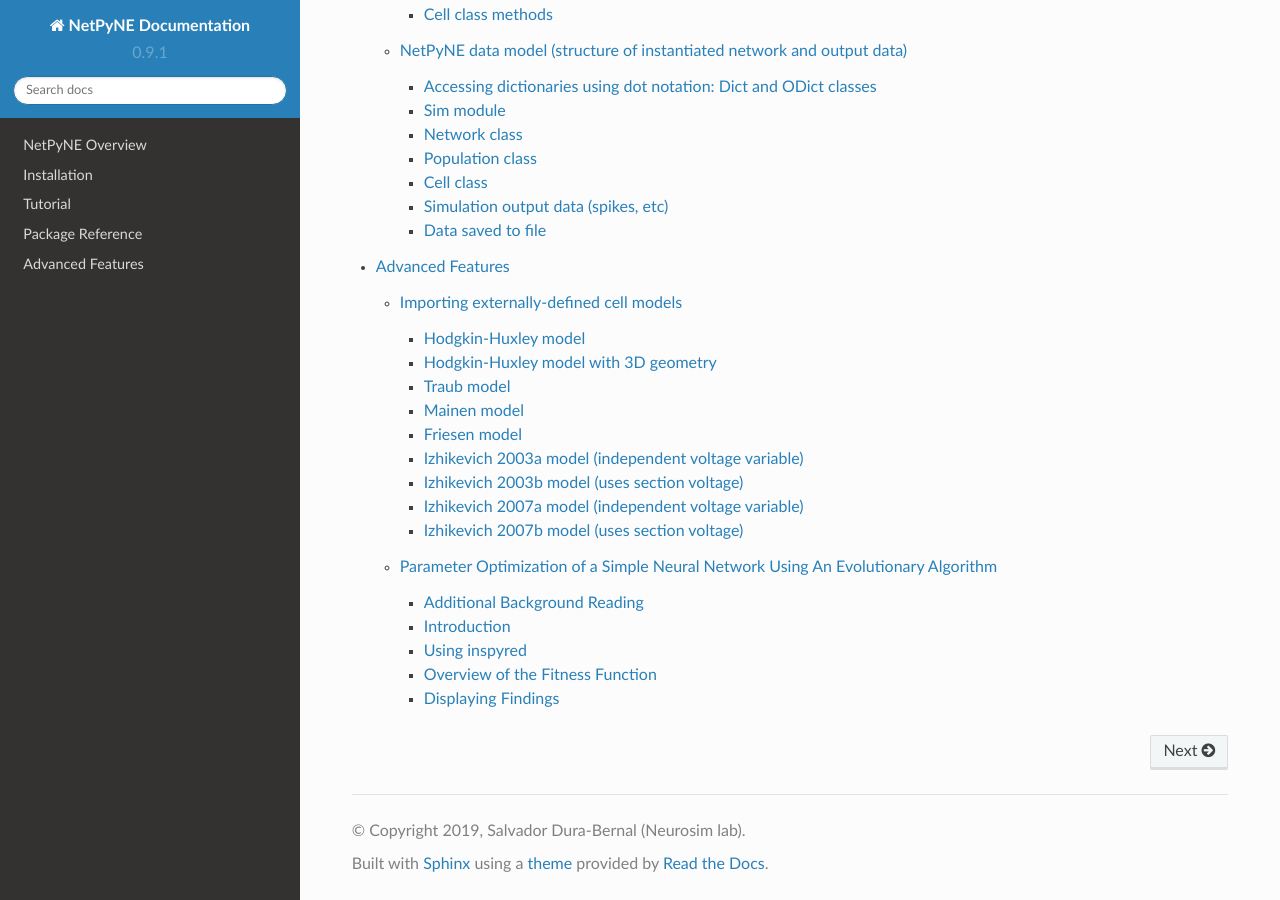
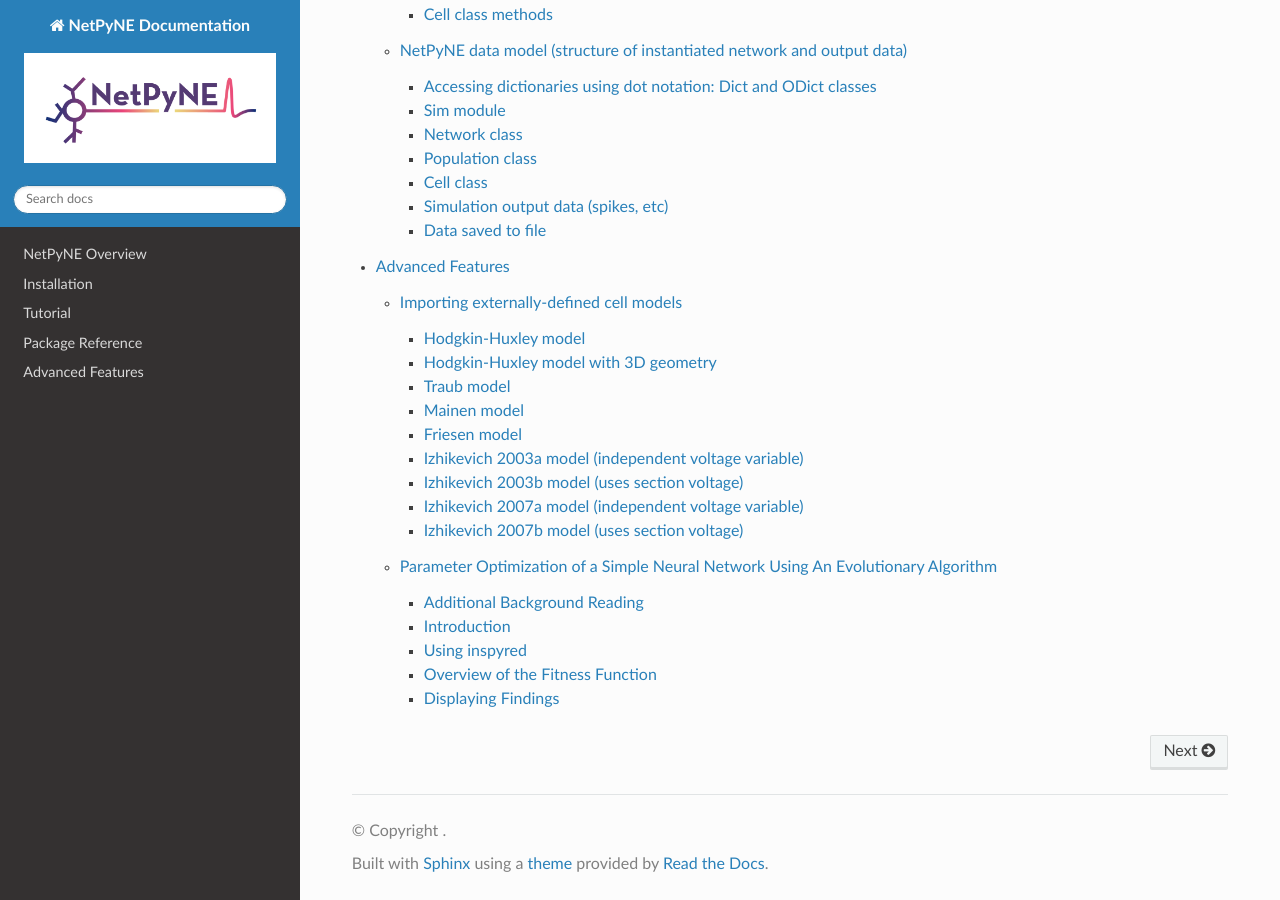
Before and after one commit to suny-downstate-medical-center/netpyne, a Sphinx documentation site: the page built from doc/source/index.rst, in a window 1280 px wide and 900 px high, scrolled down 2304 px. Built offline with Sphinx 7.4.7 and the Read the Docs theme 2.0.0, drawn with Linux system fonts in a browser that asks for light colours.

Commit message:
added logo to web

```diff
--- a/doc/source/conf.py
+++ b/doc/source/conf.py
@@ -47,7 +47,7 @@
 
 # General information about the project.
 project = 'NetPyNE Documentation'
-copyright = '2019, Salvador Dura-Bernal (Neurosim lab)'
+copyright = '' #2019, Salvador Dura-Bernal (Neurosim lab)'
 
 # The version info for the project you're documenting, acts as replacement for
 # |version| and |release|, also used in various other places throughout the
@@ -106,7 +106,8 @@
 # Theme options are theme-specific and customize the look and feel of a theme
 # further.  For a list of options available for each theme, see the
 # documentation.
-html_theme_options = {'body_max_width': None}
+html_theme_options = {'body_max_width': None,
+'display_version': False}
 
 # Add any paths that contain custom themes here, relative to this directory.
 #html_theme_path = []
@@ -120,7 +121,7 @@
 
 # The name of an image file (relative to this directory) to place at the top
 # of the sidebar.
-#html_logo = None
+html_logo = 'figs/logo.png'
 
 # The name of an image file (within the static path) to use as favicon of the
 # docs.  This file should be a Windows icon file (.ico) being 16x16 or 32x32
```
Also changed, not shown: doc/source/figs/logo.png (added).
